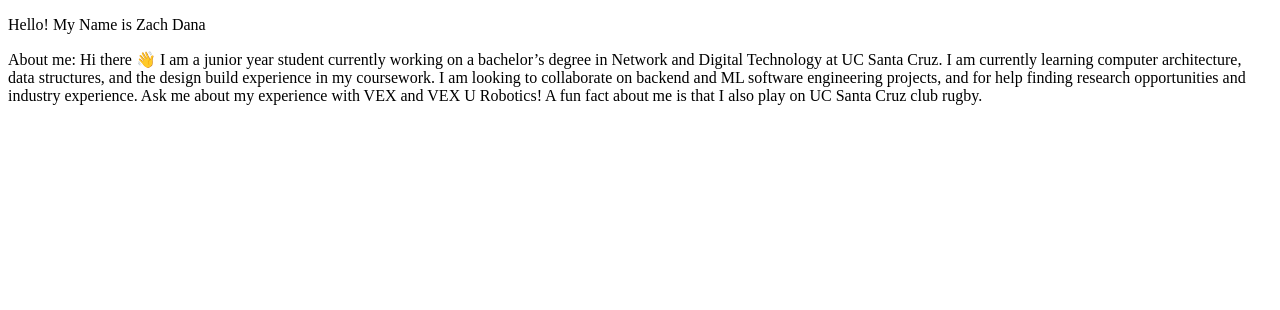
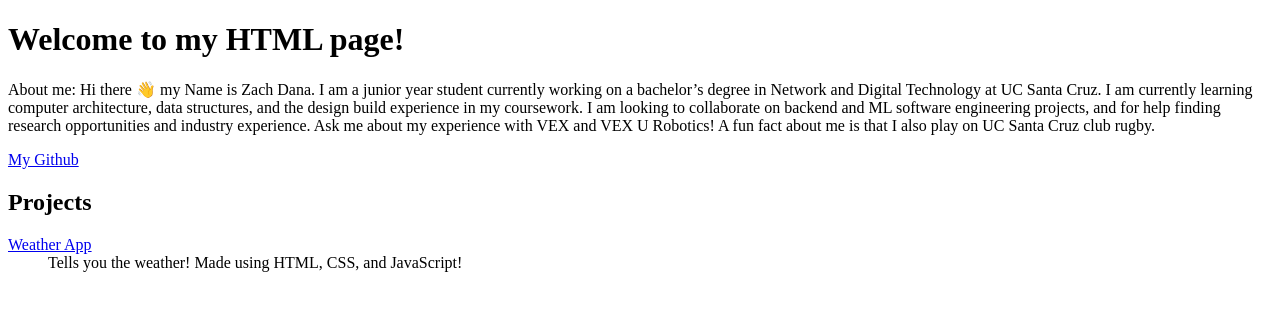
Before and after one commit to inlandleaf/website, a plain HTML site: page index.html in a window 1280 px wide. Drawn offline with Linux system fonts and the light colour scheme.

Commit message:
Created website skeleton

```diff
--- a/index.html
+++ b/index.html
@@ -1,10 +1,17 @@
-<!doctype html>
+<!DOCTYPE html>
 <html>
 	<head>
-		<title>My Personal Website</title>
+		<title>Our Funky HTML Page</title>
+		<meta name = "description" content = "Our first page">
 	</head>
 	<body>
-		<p>Hello! My Name is Zach Dana</p>
-		<p>About me: Hi there 👋 I am a junior year student currently working on a bachelor’s degree in Network and Digital Technology at UC Santa Cruz. I am currently learning computer architecture, data structures, and the design build experience in my coursework. I am looking to collaborate on backend and ML software engineering projects, and for help finding research opportunities and industry experience. Ask me about my experience with VEX and VEX U Robotics! A fun fact about me is that I also play on UC Santa Cruz club rugby.</p>
+		<h1>Welcome to my HTML page!</h1>
+		<p>About me: Hi there 👋 my Name is Zach Dana. I am a junior year student currently working on a bachelor’s degree in Network and Digital Technology at UC Santa Cruz. I am currently learning computer architecture, data structures, and the design build experience in my coursework. I am looking to collaborate on backend and ML software engineering projects, and for help finding research opportunities and industry experience. Ask me about my experience with VEX and VEX U Robotics! A fun fact about me is that I also play on UC Santa Cruz club rugby.</p>
+		<a href = "https://github.com/inlandleaf"> My Github</a>
+		<h2> Projects </h2>
+		<dl>
+			<dt><a href = "https://github.com/inlandleaf"> Weather App</a></dt>
+			<dd>Tells you the weather! Made using HTML, CSS, and JavaScript!</dd>
+		</dl>
 	</body>
 </html>
```
